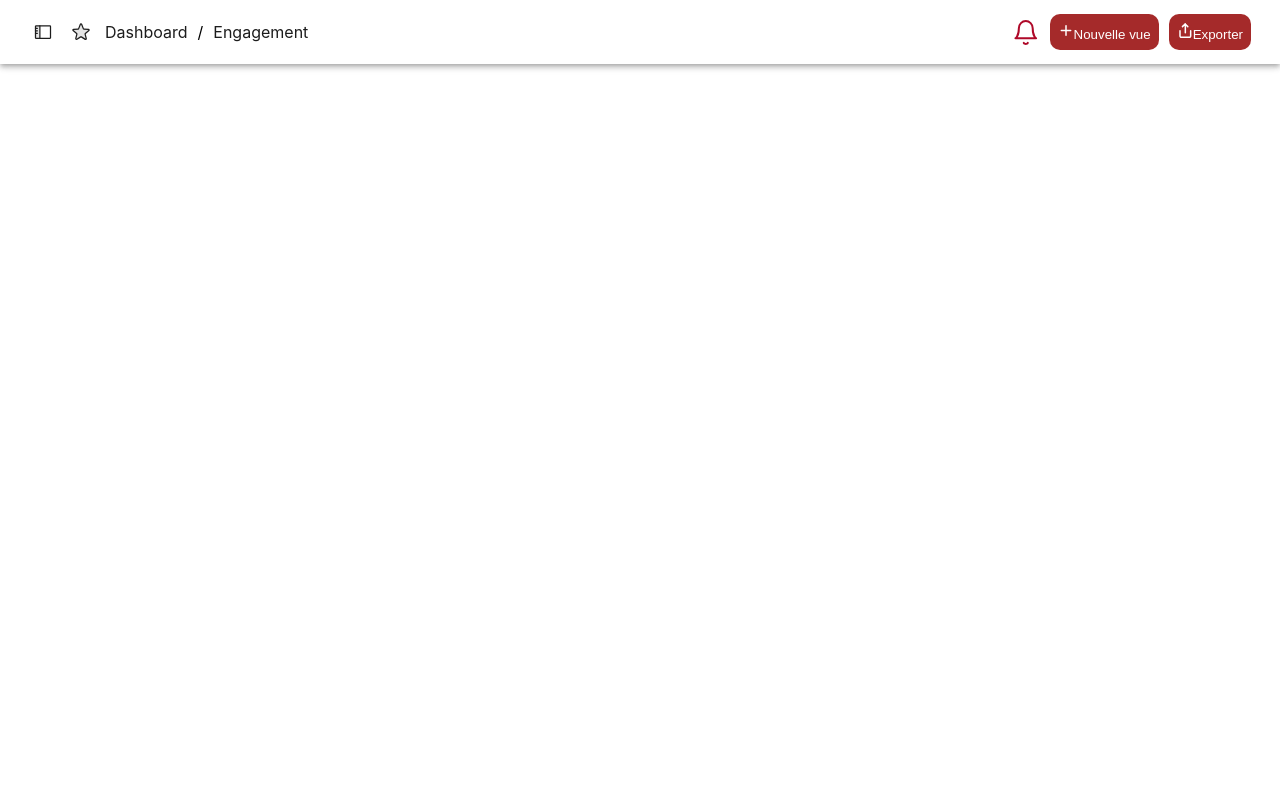
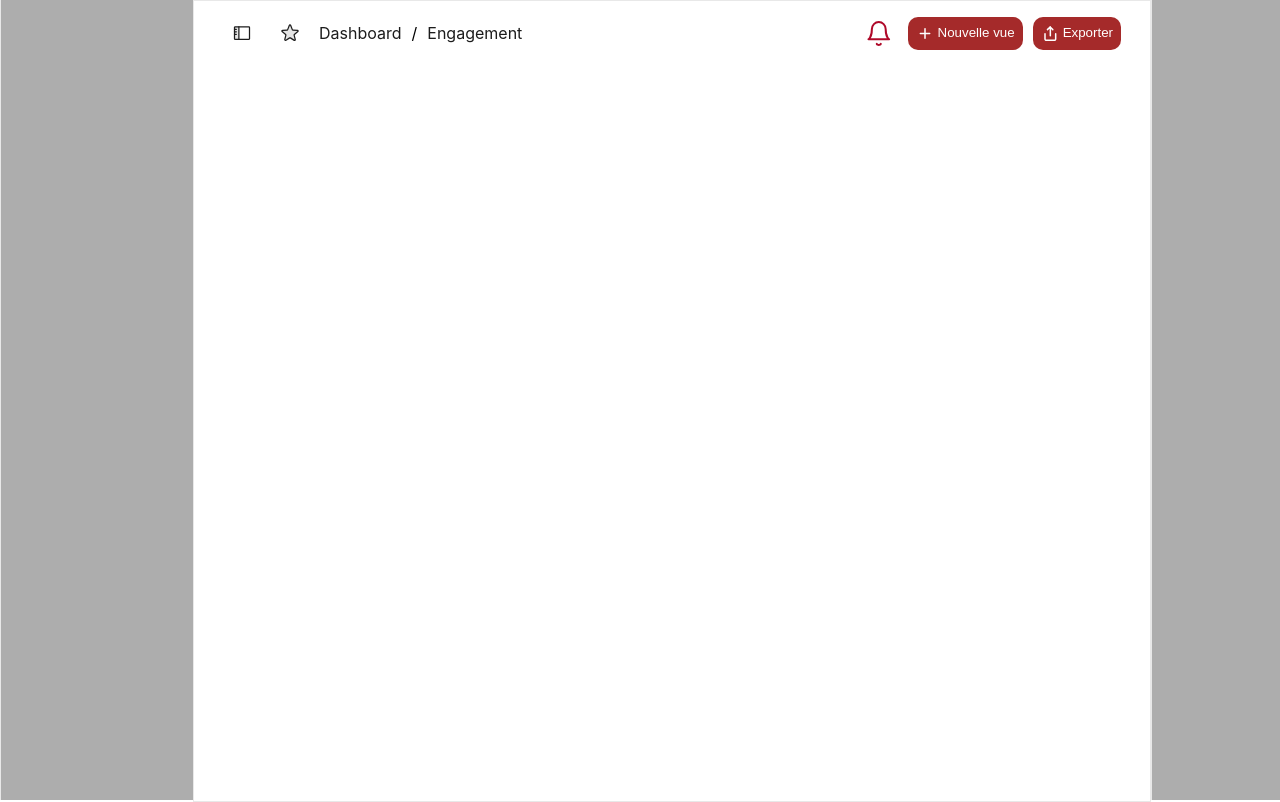
Before and after one commit to AlexisAmadei/KEAPartners_reactApp, a React (Create React App) app in the folder kea_dashboard/: page / in a window 1280 px wide. Built offline with nearby package versions, Linux system fonts and the light colour scheme.

Commit message:
update header with sidebars

```diff
--- a/kea_dashboard/src/App.css
+++ b/kea_dashboard/src/App.css
@@ -1,5 +1,8 @@
-  .App {
+.App {
+  display: flex;
   text-align: center;
+  width: 100vw;
+  height: 100vh;
 }
 
 .App-logo {
@@ -29,3 +32,25 @@
     transform: rotate(360deg);
   }
 }
+
+.right-sidebar {
+  height: 100%;
+  width: 10%;
+  background: rgb(173, 173, 173);
+  border-left: 1px solid #e8e8e8;
+}
+
+.left-sidebar {
+  height: 100%;
+  width: 15%;
+  background: rgb(173, 173, 173);
+  border-left: 1px solid #e8e8e8;
+}
+
+.main {
+  display: flex;
+  flex: 1;
+  flex-direction: column;
+  height: 100%;
+  border: 1px solid #e8e8e8;
+}
--- a/kea_dashboard/src/App.js
+++ b/kea_dashboard/src/App.js
@@ -1,13 +1,16 @@
 import './App.css';
 import Header from './components/Header';
-import PermanentDrawer from './components/PermanentDrawer';
-
 
 function App() {
   return (
     <div className="App">
-      {/* <PermanentDrawer /> */}
-      <Header />
+      <div className='left-sidebar'>
+      </div>
+      <div className='main'>
+        <Header />
+      </div>
+      <div className='right-sidebar'>
+      </div>
     </div>
   );
 }
--- a/kea_dashboard/src/components/Header.css
+++ b/kea_dashboard/src/components/Header.css
@@ -4,7 +4,7 @@
 }
 
 .icon-head {
-    margin: 5px;
+    margin: 10px;
 }
 
 .nav-item {
@@ -16,3 +16,11 @@ a {
     color: #1C1C1C;
     text-decoration: none;
 }
+
+.button-header__button {
+    display: flex;
+}
+
+.button-header__button img {
+    margin: 0 5px 0 1px;
+}
--- a/kea_dashboard/src/components/Header.js
+++ b/kea_dashboard/src/components/Header.js
@@ -20,12 +20,18 @@ import Plus from '../assets/Plus.svg';
 import Export from '../assets/Export.svg';
 import ButtonHeader from './ButtonHeader';
 import "./Header.css"
+import { shadows } from '@mui/system';
+
+const AppStyle={
+  backgroundColor: '#FFFFFF',
+  boxShadow: 'none',
+
+}
 
 const pages = ['Dashboard', '/', 'Engagement'];
 
 function ResponsiveAppBar() {
   const [anchorElNav, setAnchorElNav] = React.useState(null);
-  // const [anchorElUser, setAnchorElUser] = React.useState(null);
 
   const handleOpenNavMenu = (event) => {
     setAnchorElNav(event.currentTarget);
@@ -36,7 +42,7 @@ function ResponsiveAppBar() {
   };
 
   return (
-    <AppBar position="static">
+    <AppBar style={AppStyle} position="static">
       <Container maxWidth="xl" className='h-container'>
         <Toolbar disableGutters>
           <Box sx={{ flexGrow: 1, display: { xs: 'flex', md: 'none' } }}>
```
Also changed, not shown: kea_dashboard/src/components/PermanentDrawer.js (deleted, +0 -53 lines).
